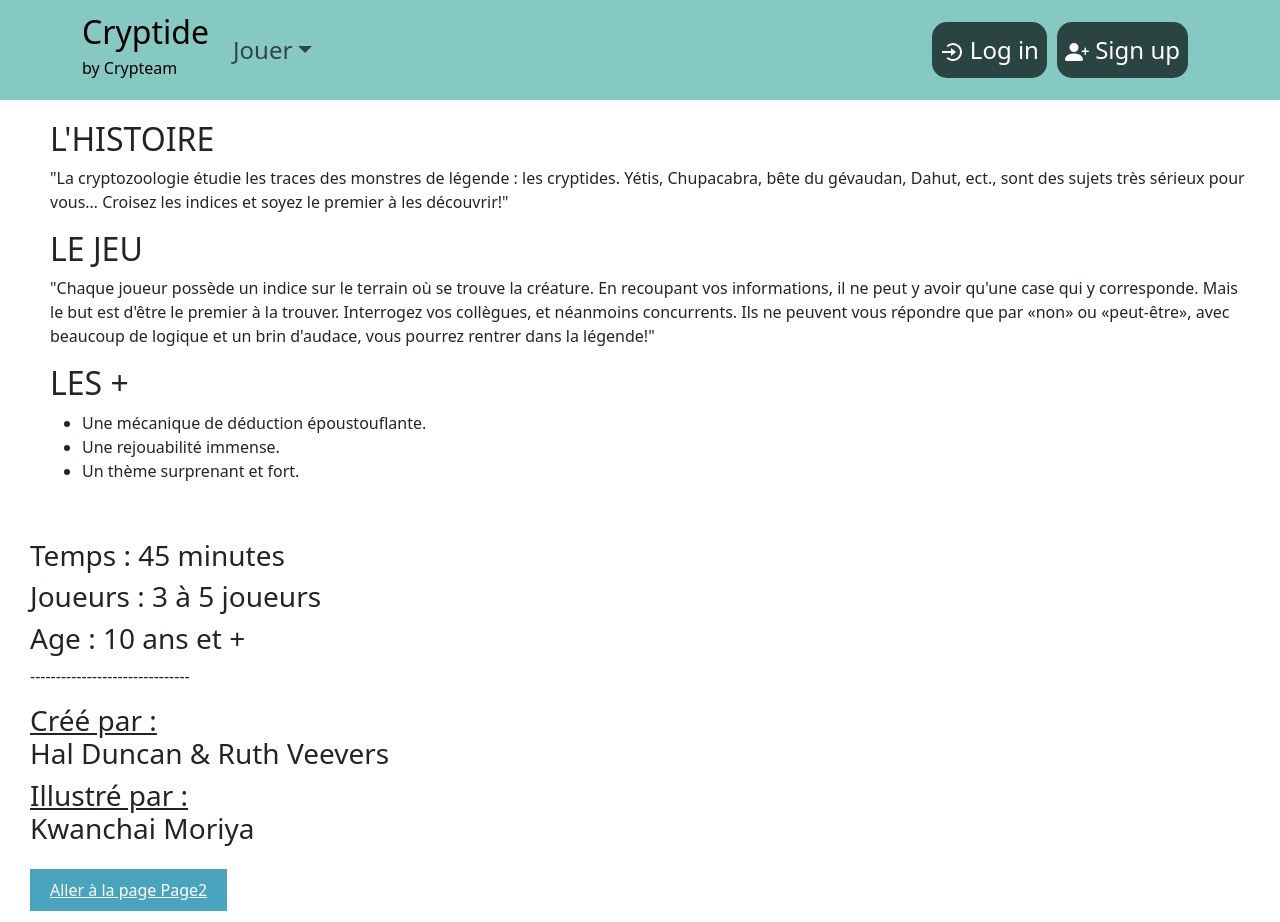
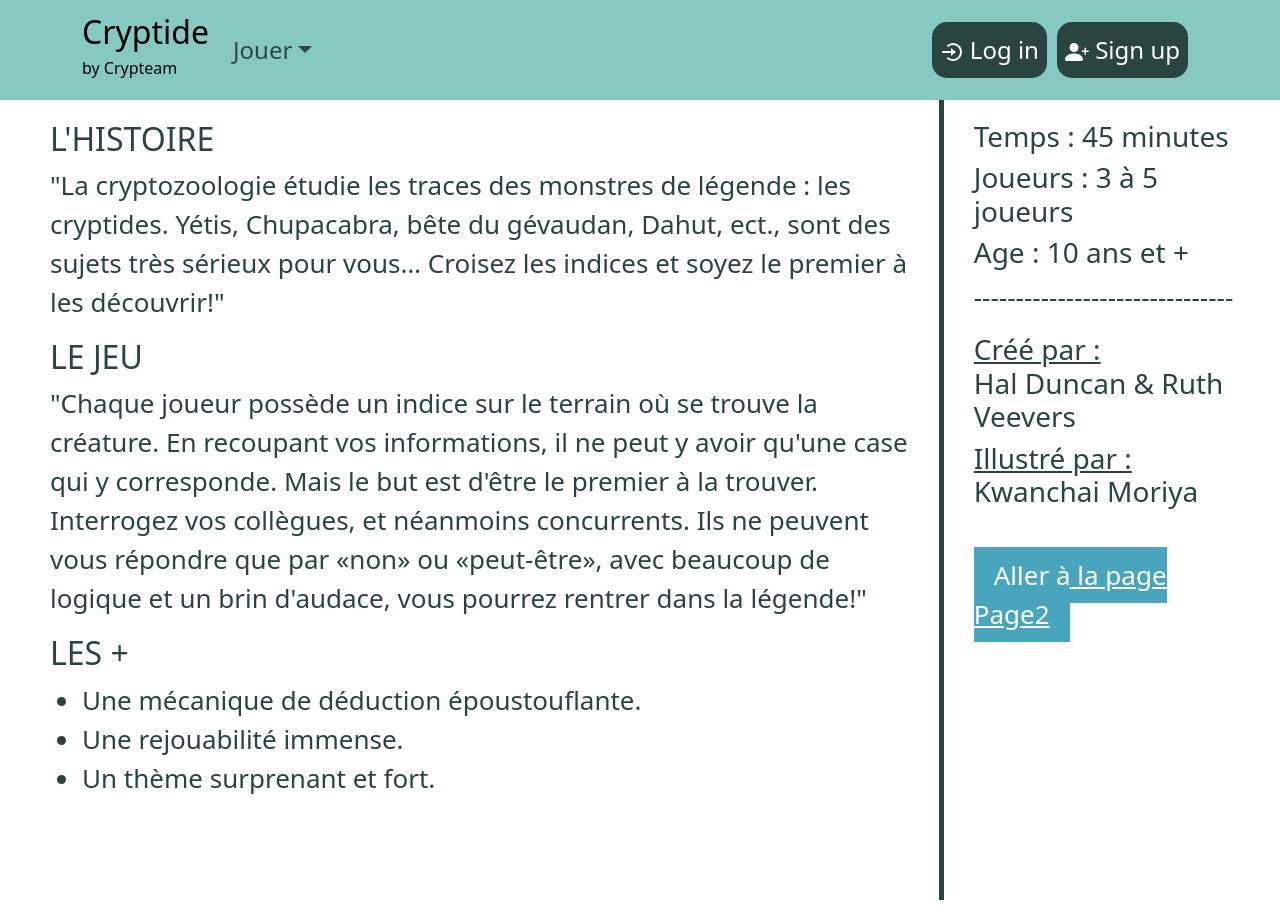
Before and after one commit to PiR194/Cryptid, a React (Create React App) app in the folder cryptide_project/: page / in a window 1280 px wide. After the commit the page ends 900 px from the top, so only its background shows below. Built offline with nearby package versions, Linux system fonts and the light colour scheme.

Commit message:
fix du vertical divider de la page home

```diff
--- a/cryptide_project/src/Pages/Home.js
+++ b/cryptide_project/src/Pages/Home.js
@@ -8,7 +8,8 @@
 function Home() {
     return (
 
-    <div className="home_container">
+    <div className="home-container">
+
         <div className="left-section">
 
             <div>
```
